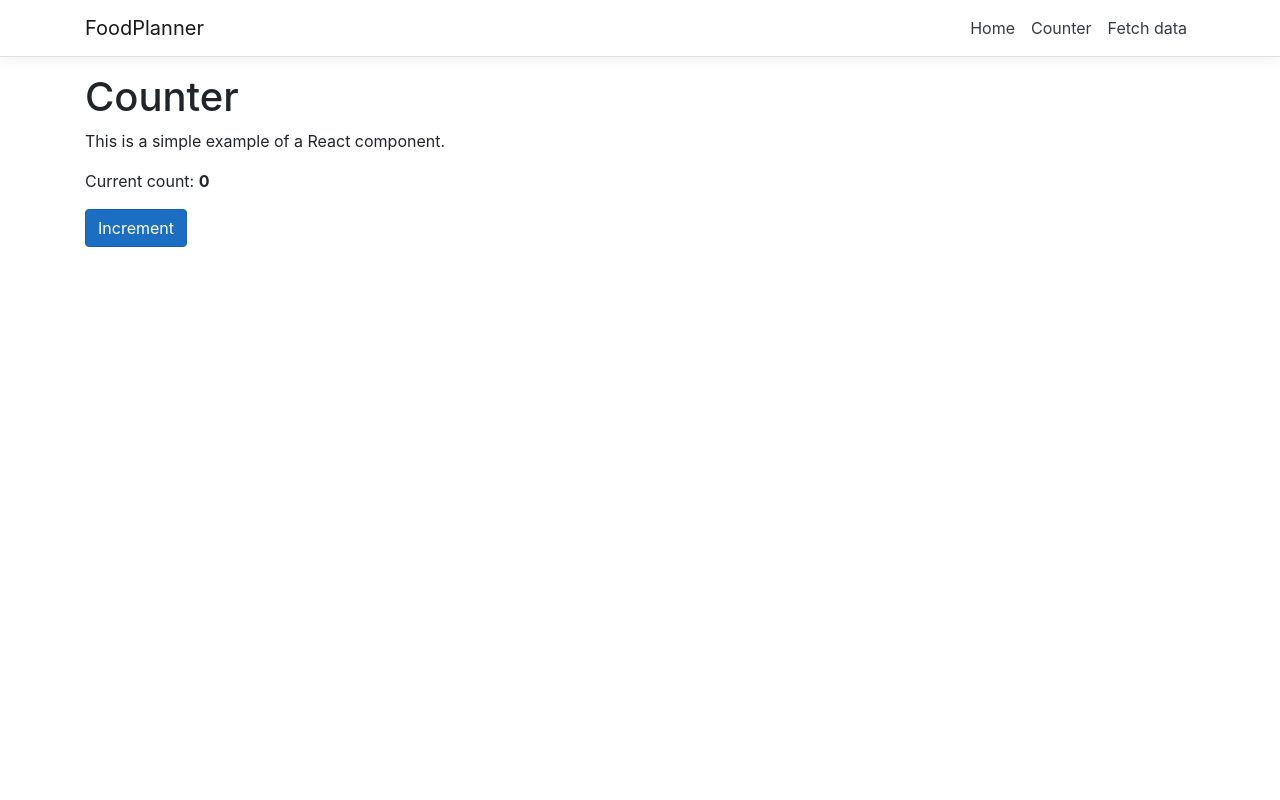
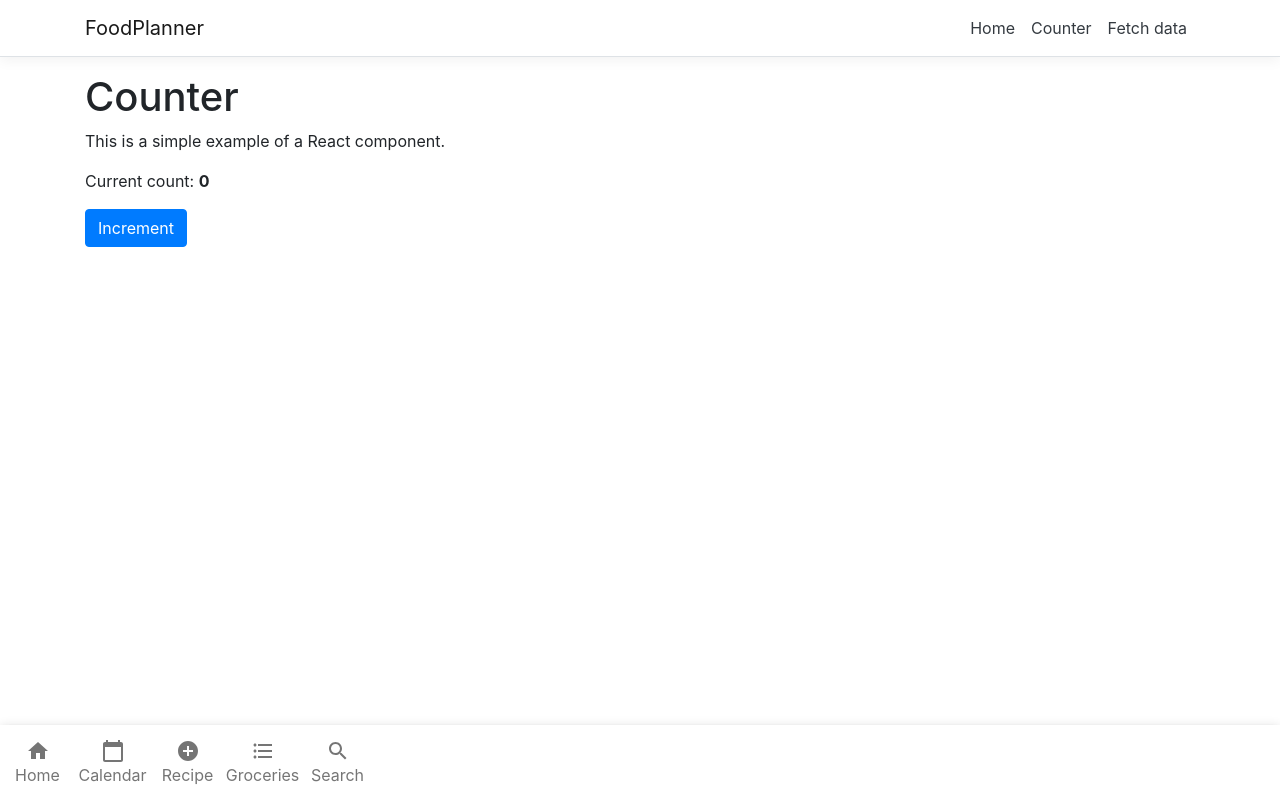
Before and after one commit to JCrews253/FoodPlanner, a React (Create React App) app in the folder ClientApp/: page /counter in a window 1280 px wide. Built offline with nearby package versions, Linux system fonts and the light colour scheme.

Commit message:
inital app bar

```diff
--- a/ClientApp/package.json
+++ b/ClientApp/package.json
@@ -6,7 +6,12 @@
     "@apollo/client": "^3.4.9",
     "@graphql-codegen/add": "^3.1.0",
     "@graphql-codegen/c-sharp": "^4.1.3",
+    "@material-ui/core": "^4.12.3",
+    "@material-ui/icons": "^4.11.2",
     "@types/react": "^17.0.19",
+    "@types/react-dom": "^17.0.9",
+    "@types/react-router": "^5.1.16",
+    "@types/react-router-dom": "^5.1.8",
     "bootstrap": "^4.1.3",
     "graphql": "^15.5.1",
     "graphql-tag": "^2.12.5",
--- a/ClientApp/src/App.js
+++ /dev/null
@@ -1,22 +0,0 @@
-import React, { Component } from 'react';
-import { Route } from 'react-router';
-import { Layout } from './components/Layout';
-import { Home } from './components/Home';
-import { FetchData } from './components/FetchData';
-import { Counter } from './components/Counter';
-
-import './custom.css'
-
-export default class App extends Component {
-  static displayName = App.name;
-
-  render () {
-    return (
-      <Layout>
-        <Route exact path='/' component={Home} />
-        <Route path='/counter' component={Counter} />
-        <Route path='/fetch-data' component={FetchData} />
-      </Layout>
-    );
-  }
-}
--- /dev/null
+++ b/ClientApp/src/App.tsx
@@ -0,0 +1,20 @@
+import React from "react";
+import { Route } from "react-router";
+import AppBar from "./components/AppBar";
+import { Counter } from "./components/Counter";
+import { FetchData } from "./components/FetchData";
+import { Home } from "./components/Home";
+import { Layout } from "./components/Layout";
+
+const App = () => {
+  return (
+    <Layout>
+      <Route exact path="/" component={Home} />
+      <Route path="/counter" component={Counter} />
+      <Route path="/fetch-data" component={FetchData} />
+      <AppBar />
+    </Layout>
+  );
+};
+
+export default App;
--- /dev/null
+++ b/ClientApp/src/components/AppBar.tsx
@@ -0,0 +1,53 @@
+import React from "react";
+import {
+  AppBar as MuiAppBar,
+  createStyles,
+  IconButton as MuiIconButton,
+  Toolbar,
+  WithStyles,
+  withStyles,
+} from "@material-ui/core";
+import HomeIcon from "@material-ui/icons/Home";
+import CalendarIcon from "@material-ui/icons/CalendarToday";
+import AddIcon from "@material-ui/icons/AddCircle";
+import ShoppingListIcon from "@material-ui/icons/FormatListBulleted";
+import SearchIcon from "@material-ui/icons/Search";
+import IconButton from "./IconButton";
+import { Link } from "react-router-dom";
+
+const styles = createStyles({
+  appBar: {
+    top: "auto",
+    bottom: 0,
+    backgroundColor: "white",
+  },
+  toolBar: {
+    padding: "0px",
+  },
+});
+
+const AppBar = ({ classes }: WithStyles<typeof styles>) => {
+  return (
+    <MuiAppBar position="fixed" className={classes.appBar}>
+      <Toolbar className={classes.toolBar}>
+        <Link to="/">
+          <IconButton icon={<HomeIcon />} label={"Home"} />
+        </Link>
+        <Link to="/calendar">
+          <IconButton icon={<CalendarIcon />} label={"Calendar"} />
+        </Link>
+        <Link to="/newrecipe">
+          <IconButton icon={<AddIcon />} label={"Recipe"} />
+        </Link>
+        <Link to="/shoppinglist">
+          <IconButton icon={<ShoppingListIcon />} label={"Groceries"} />
+        </Link>
+        <Link to="/search">
+          <IconButton icon={<SearchIcon />} label={"Search"} />
+        </Link>
+      </Toolbar>
+    </MuiAppBar>
+  );
+};
+
+export default withStyles(styles)(AppBar);
--- /dev/null
+++ b/ClientApp/src/components/IconButton.tsx
@@ -0,0 +1,41 @@
+import React from "react";
+import {
+  createStyles,
+  IconButton as MuiIconButton,
+  WithStyles,
+  withStyles,
+} from "@material-ui/core";
+
+const styles = createStyles({
+  iconButton: {
+    width: "75px",
+    height: "75px",
+  },
+  iconButtonLabel: {
+    display: "flex",
+    flexDirection: "column",
+    fontSize: "12pt",
+  },
+});
+
+interface IconButtonProps extends WithStyles {
+  icon: React.ReactNode;
+  label?: string;
+}
+
+const IconButton = ({ icon, label, classes }: IconButtonProps) => {
+  return (
+    <MuiIconButton
+      disableRipple
+      classes={{
+        root: classes.iconButton,
+        label: classes.iconButtonLabel,
+      }}
+    >
+      {icon}
+      {label ? <div>{label}</div> : null}
+    </MuiIconButton>
+  );
+};
+
+export default withStyles(styles)(IconButton);
--- a/ClientApp/src/custom.css
+++ /dev/null
@@ -1,14 +0,0 @@
-/* Provide sufficient contrast against white background */
-a {
-  color: #0366d6;
-}
-
-code {
-  color: #E01A76;
-}
-
-.btn-primary {
-  color: #fff;
-  background-color: #1b6ec2;
-  border-color: #1861ac;
-}
```
Also changed, not shown: ClientApp/src/index.js (+10 -9 lines), 1 other file (tests, documents, lock files or other folders).
